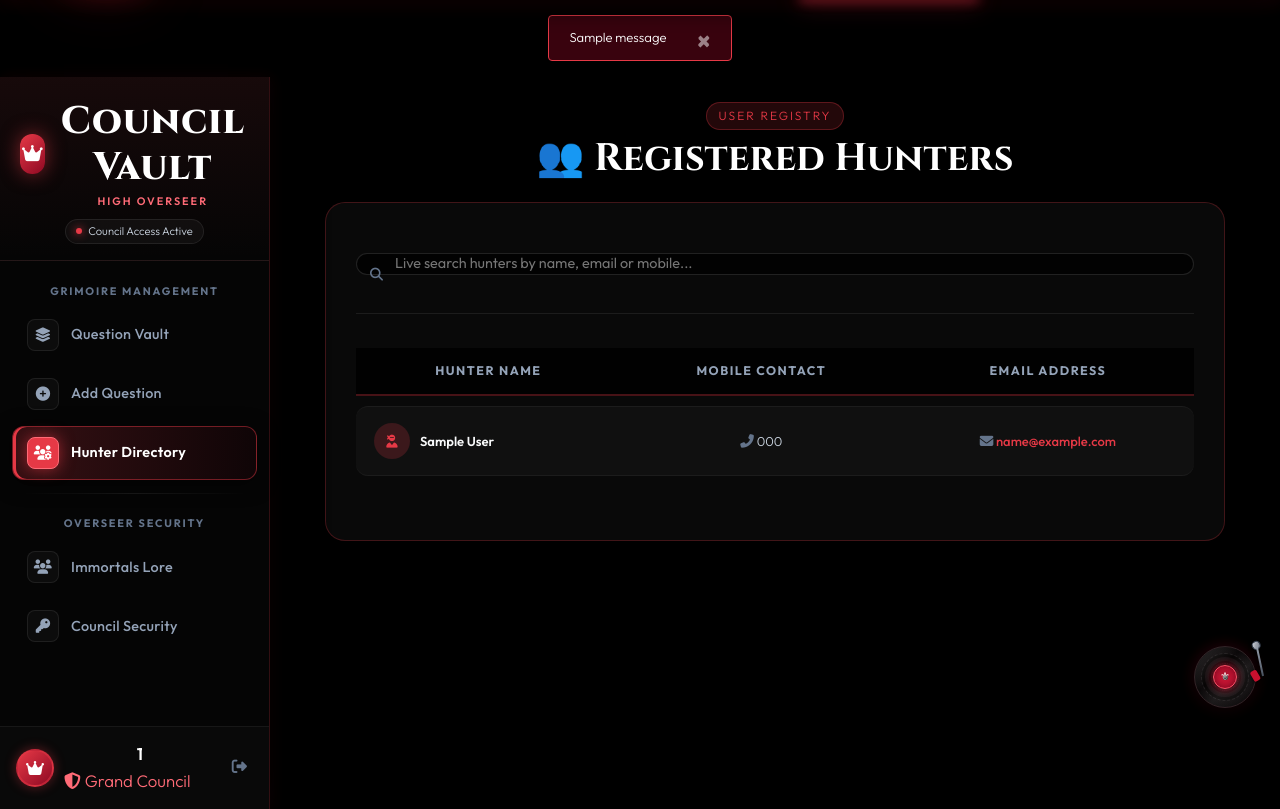
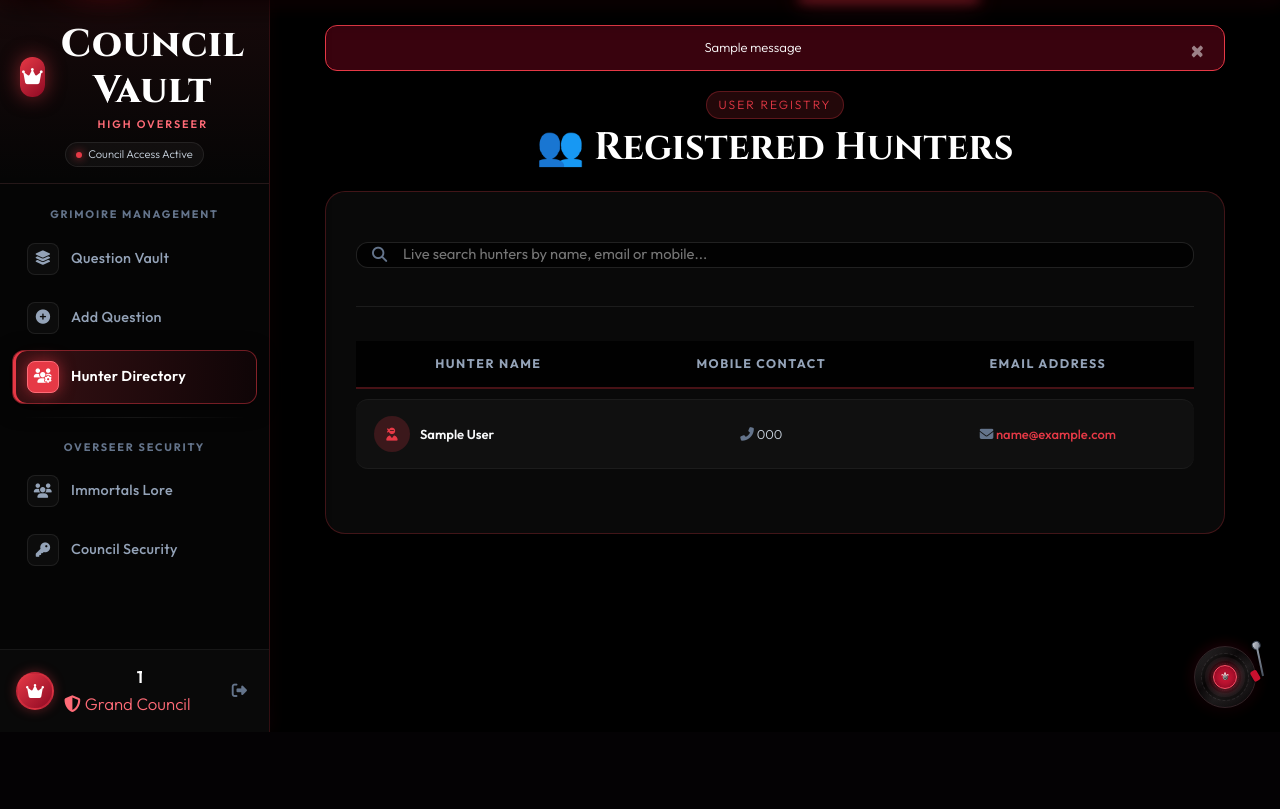
Before and after one commit to nikkita18/tvd-quiz-app, a Flask app: page /userRecord in a window 1280 px wide. Shown: the part 68-877 px from the top of the page. After the commit the page ends 800 px from the top, so only its background shows below. Run offline with Flask 3, Linux system fonts and the light colour scheme; the visitor is signed in with stand-in values (Sample User, id 1); tables that the repository leaves empty hold one stand-in row (values such as "Sample post"); one stand-in notice (Sample message) is shown; some libraries are stand-ins or nearby versions.

Commit message:
fix(ui): square video ratio on desktop, flush navbar-sidebar layout, and search icon alignment

```diff
--- a/templates/adminLayout.html
+++ b/templates/adminLayout.html
@@ -405,22 +405,6 @@
     </div>
   </nav>
 
-  <!-- Flash Alerts -->
-  {% with messages = get_flashed_messages(with_categories=true) %}
-    {% if messages %}
-      <div style="max-width: 900px; margin: 15px auto 0 auto; padding: 0 15px;">
-        {% for category, message in messages %}
-          <div class="alert alert-{{ category }} alert-dismissible fade show" role="alert" style="background: rgba(142, 9, 35, 0.4); border: 1px solid #e63946; color: #fff;">
-            {{ message }}
-            <button type="button" class="close" data-dismiss="alert" aria-label="Close" style="color: #fff;">
-              <span aria-hidden="true">&times;</span>
-            </button>
-          </div>
-        {% endfor %}
-      </div>
-    {% endif %}
-  {% endwith %}
-
   <!-- Mobile Overlay -->
   <div class="tvd-sidebar-overlay" id="tvdSidebarOverlay" onclick="toggleTvdSidebar()"></div>
 
@@ -514,6 +498,22 @@
 
     <!-- 🌌 Viewport Content Area -->
     <main class="tvd-main-content">
+
+      <!-- Flash Alerts -->
+      {% with messages = get_flashed_messages(with_categories=true) %}
+        {% if messages %}
+          <div style="max-width: 900px; margin: 0 auto 20px auto; padding: 0;">
+            {% for category, message in messages %}
+              <div class="alert alert-{{ category }} alert-dismissible fade show" role="alert" style="background: rgba(142, 9, 35, 0.4); border: 1px solid #e63946; color: #fff; border-radius: 12px;">
+                {{ message }}
+                <button type="button" class="close" data-dismiss="alert" aria-label="Close" style="color: #fff;">
+                  <span aria-hidden="true">&times;</span>
+                </button>
+              </div>
+            {% endfor %}
+          </div>
+        {% endif %}
+      {% endwith %}
 
       {% block header %}{% endblock %}
 
--- a/templates/userRecord.html
+++ b/templates/userRecord.html
@@ -19,32 +19,44 @@
     box-shadow: 0 15px 40px rgba(0, 0, 0, 0.8);
   }
   .user-search-bar {
-    position: relative;
     margin-bottom: 24px;
     padding-bottom: 18px;
     border-bottom: 1px solid rgba(255, 255, 255, 0.08);
   }
-  .user-search-bar i {
+  .user-search-box {
+    position: relative;
+    width: 100%;
+    display: flex;
+    align-items: center;
+  }
+  .user-search-box i {
     position: absolute;
-    left: 14px;
-    top: 36%;
+    left: 16px;
+    top: 50%;
     transform: translateY(-50%);
     color: #64748b;
+    font-size: 0.95rem;
+    pointer-events: none;
+    transition: color 0.25s ease;
   }
-  .user-search-bar input {
+  .user-search-box input {
     width: 100%;
     background: rgba(0, 0, 0, 0.7);
     border: 1.5px solid rgba(255, 255, 255, 0.12);
     border-radius: 12px;
-    padding: 10px 16px 10px 38px;
+    padding: 12px 18px 12px 46px;
     color: #fff;
-    font-size: 0.9rem;
+    font-size: 0.92rem;
     transition: all 0.25s ease;
+    line-height: 1.4;
   }
-  .user-search-bar input:focus {
+  .user-search-box input:focus {
     border-color: #e63946;
     outline: none;
     box-shadow: 0 0 12px rgba(230, 57, 70, 0.4);
+  }
+  .user-search-box:focus-within i {
+    color: #e63946;
   }
   .user-table {
     width: 100%;
@@ -100,8 +112,10 @@
 
 <div class="user-table-card">
     <div class="user-search-bar">
-      <i class="fas fa-search"></i>
-      <input type="text" id="userSearchInput" placeholder="Live search hunters by name, email or mobile..." onkeyup="filterUsers()">
+      <div class="user-search-box">
+        <i class="fas fa-search"></i>
+        <input type="text" id="userSearchInput" placeholder="Live search hunters by name, email or mobile..." onkeyup="filterUsers()">
+      </div>
     </div>
 
     <div class="tvd-table-responsive">
```
Also changed, not shown: static/css/style.css (+43 -23 lines), templates/userLayout.html (+16 -16 lines).
